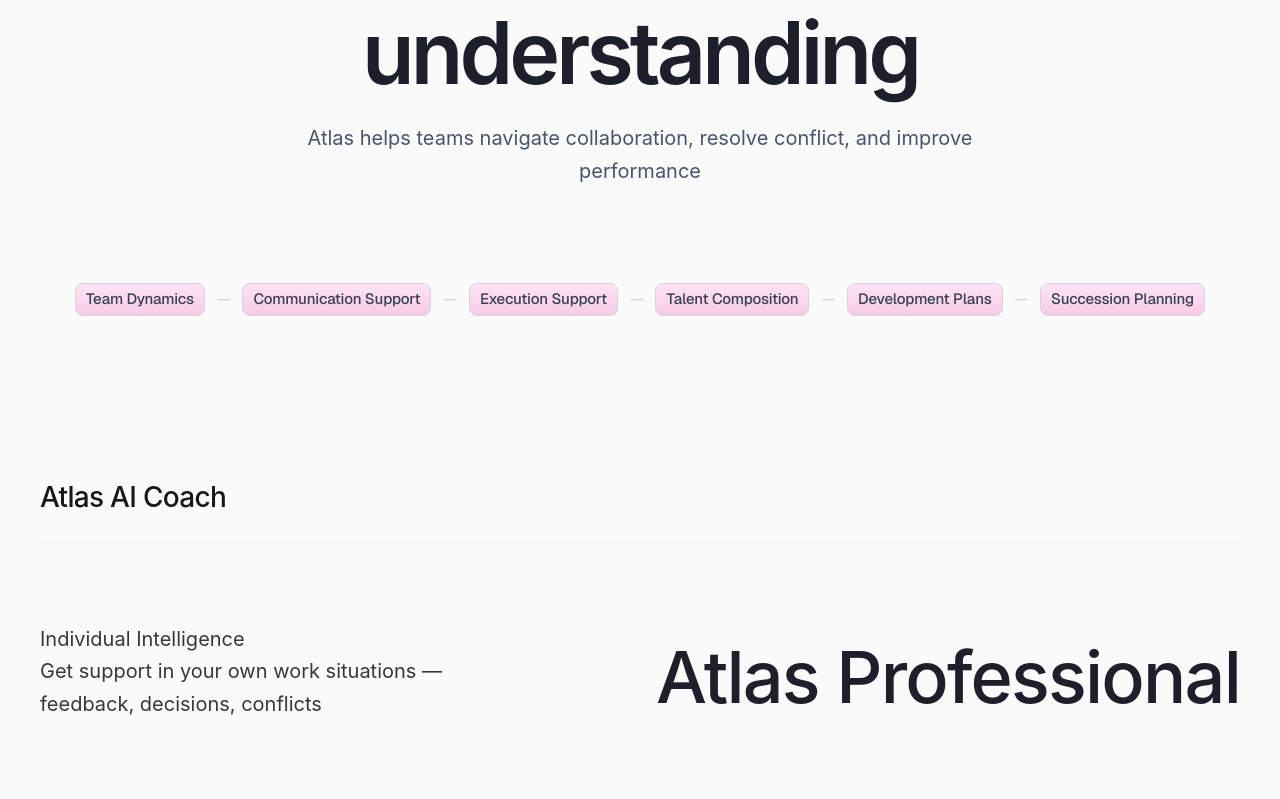
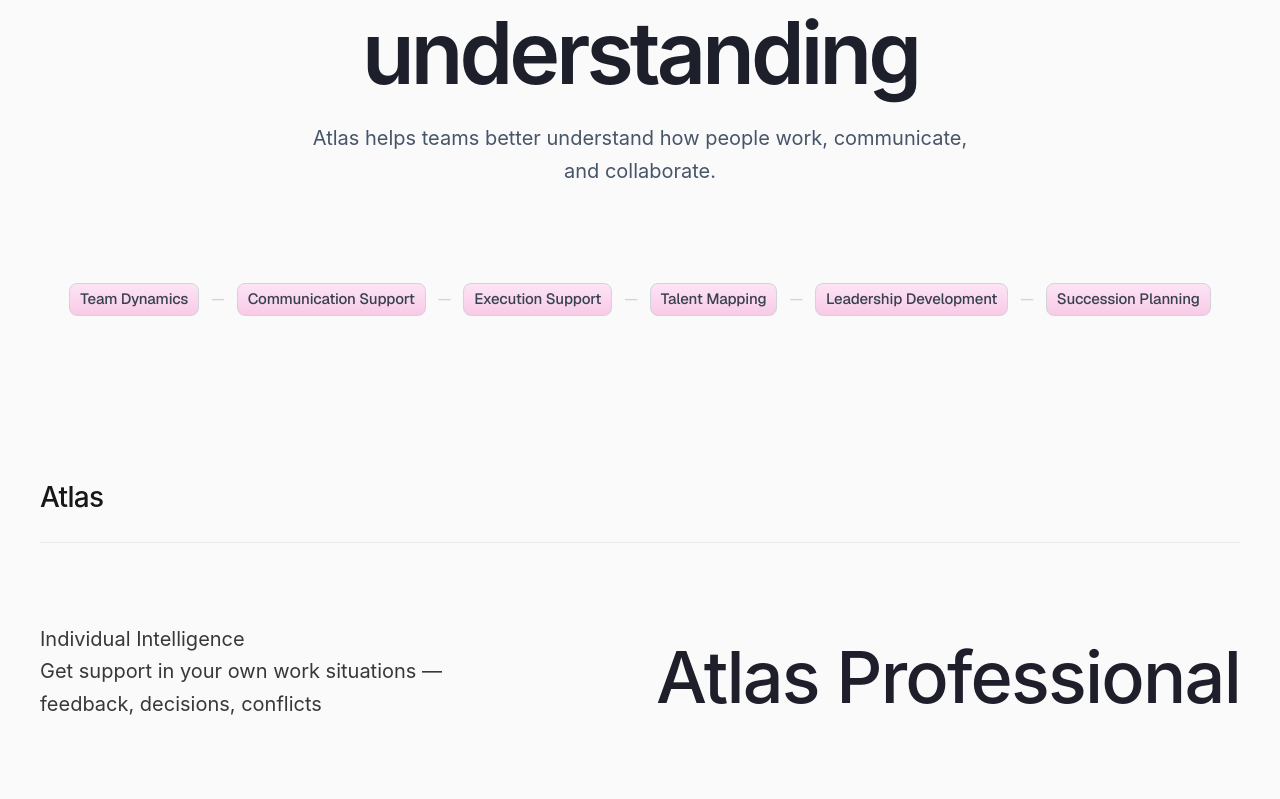
Before and after one commit to martamindacc/v0-Atlas-website-, a Next.js app: page / in a window 1280 px wide. Shown: the part 1061-1860 px from the top of the page. Built offline with nearby package versions, Linux system fonts and the light colour scheme.

Commit message:
feat: refine product messaging and feature descriptions for Atlas

```diff
--- a/app/page.tsx
+++ b/app/page.tsx
@@ -108,7 +108,7 @@ export default function Home() {
             className="mt-4 md:mt-6 mb-8 md:mb-12 text-base md:text-xl text-[#475569] max-w-2xl mx-auto leading-relaxed"
             style={{ fontFamily: "Inter, sans-serif" }}
           >
-            Atlas helps teams navigate collaboration, resolve conflict, and improve performance
+            Atlas helps teams better understand how people work, communicate, and collaborate.
           </p>
         </div>
       </section>
@@ -131,9 +131,9 @@ export default function Home() {
               <span className="text-[#D1D5DB] hidden md:inline">—</span>
               <span className="px-2 md:px-2.5 py-[4px] border border-[#D1D5DB] rounded-md bg-gradient-to-b from-[#fde4f5] to-[#f8cae6]">Execution Support</span>
               <span className="text-[#D1D5DB] hidden md:inline">—</span>
-              <span className="px-2 md:px-2.5 py-[4px] border border-[#D1D5DB] rounded-md bg-gradient-to-b from-[#fde4f5] to-[#f8cae6]">Talent Composition</span>
+              <span className="px-2 md:px-2.5 py-[4px] border border-[#D1D5DB] rounded-md bg-gradient-to-b from-[#fde4f5] to-[#f8cae6]">Talent Mapping</span>
               <span className="text-[#D1D5DB] hidden md:inline">—</span>
-              <span className="px-2 md:px-2.5 py-[4px] border border-[#D1D5DB] rounded-md bg-gradient-to-b from-[#fde4f5] to-[#f8cae6]">Development Plans</span>
+              <span className="px-2 md:px-2.5 py-[4px] border border-[#D1D5DB] rounded-md bg-gradient-to-b from-[#fde4f5] to-[#f8cae6]">Leadership Development</span>
               <span className="text-[#D1D5DB] hidden md:inline">—</span>
               <span className="px-2 md:px-2.5 py-[4px] border border-[#D1D5DB] rounded-md bg-gradient-to-b from-[#fde4f5] to-[#f8cae6]">Succession Planning</span>
             </div>
@@ -141,7 +141,7 @@ export default function Home() {
               className="text-[22px] md:text-[28px] font-medium tracking-tight text-neutral-900 mb-6"
               style={{ fontFamily: "Inter, sans-serif" }}
             >
-              Atlas AI Coach
+              Atlas
             </h3>
           </div>
 
@@ -158,7 +158,7 @@ export default function Home() {
               href: "/atlas/teams",
             },
             {
-              description: "Organizational Intelligence\nRoll out AI coaching across global teams with shared context and insights",
+              description: "Organizational Intelligence\nImprove hiring, talent development, and organizational effectiveness at scale",
               title: "Atlas Global",
               href: "/atlas/global",
             },
```
